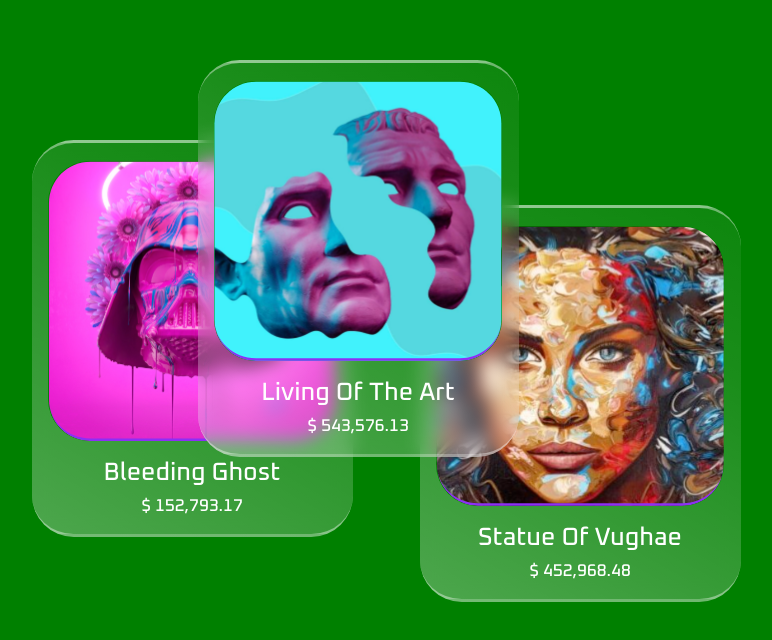
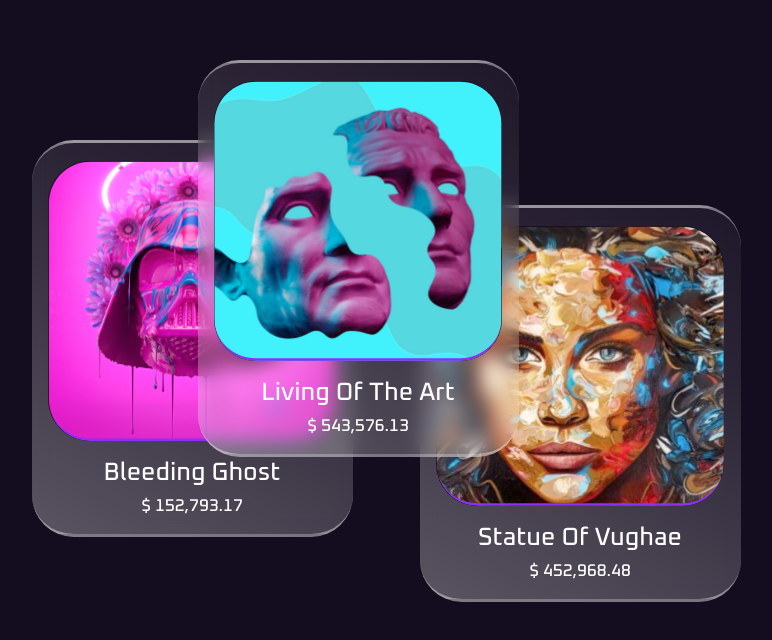
Before and after one commit to Sustavo/BlockChain-NFT, a React (Create React App) app: page / in a window 1280 px wide. Shown: the part 110-750 px from the top of the page, without its empty margins (254-1026 px from the left). Built offline with nearby package versions, Linux system fonts and the light colour scheme.

Commit message:
style: updating global styles

```diff
--- a/src/globaStyle.ts
+++ b/src/globaStyle.ts
@@ -7,8 +7,8 @@ export const globalStyle = createGlobalStyle`
         box-sizing: border-box;
         font-family: 'Lato', sans-serif;
         font-family: 'Oxanium', cursive;
-        /* background: #140C1F; */
-        background: green
+        background: #140C1F;
+        /* background: green */
   }
 `
 
--- a/src/shared/components/NftHeader/styles.ts
+++ b/src/shared/components/NftHeader/styles.ts
@@ -13,7 +13,7 @@ export const OrganizePost = styled.div`
     background: linear-gradient(209deg, rgba(255,255,255,0.05) 0%, rgba(255,255,255,0.1) 30%, rgba(255,255,255,0.3) 100%);
     border-top: 3px solid rgba(255, 255, 255, 0.4);
     border-bottom: 3px solid rgba(255, 255, 255, 0.4);
-    backdrop-filter: blur(8.915px);
+    backdrop-filter: blur(9px);
     border-radius: 41.6667px;
 
 `
--- a/src/shared/components/futuristButton/index.tsx
+++ b/src/shared/components/futuristButton/index.tsx
@@ -1,4 +1,4 @@
-import styled from 'styled-components'
+
 import './futuristButton.component.css'
 import {Bracket, Button, Bar} from './styles'
 
```
